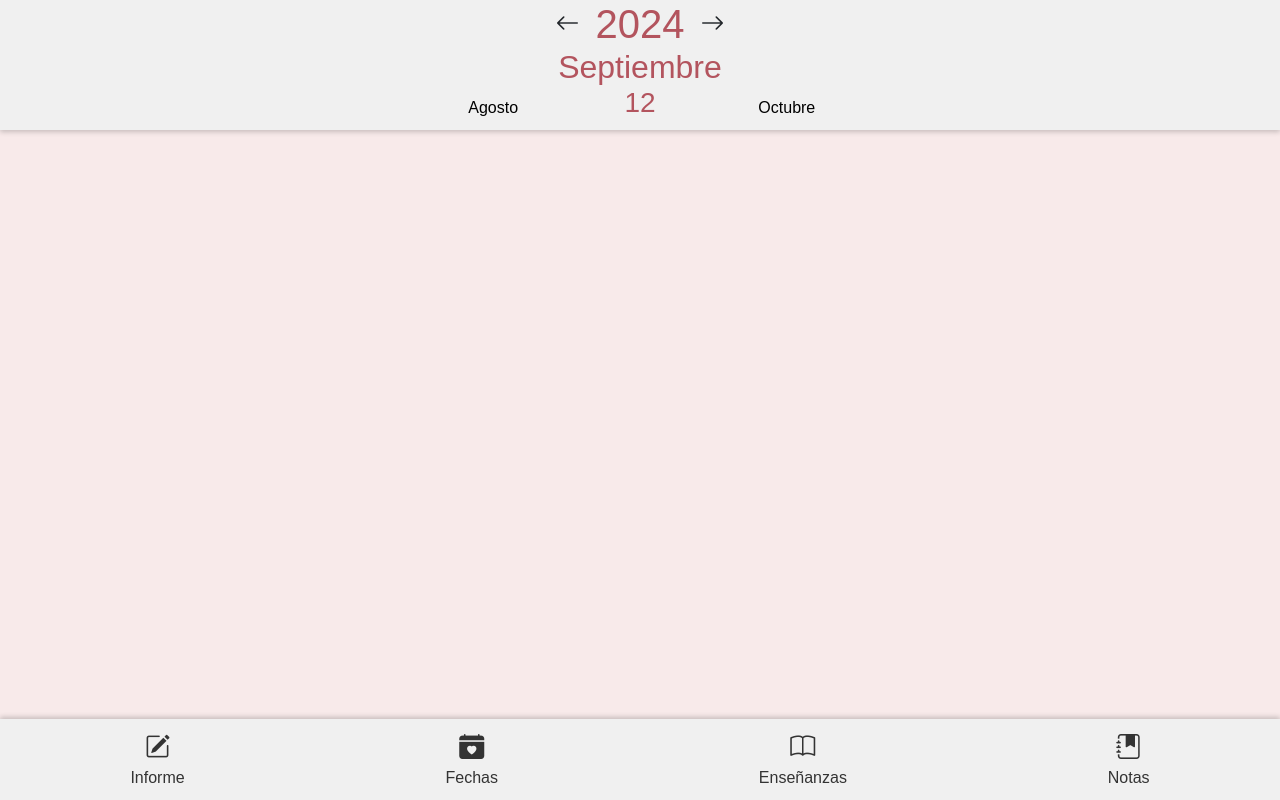
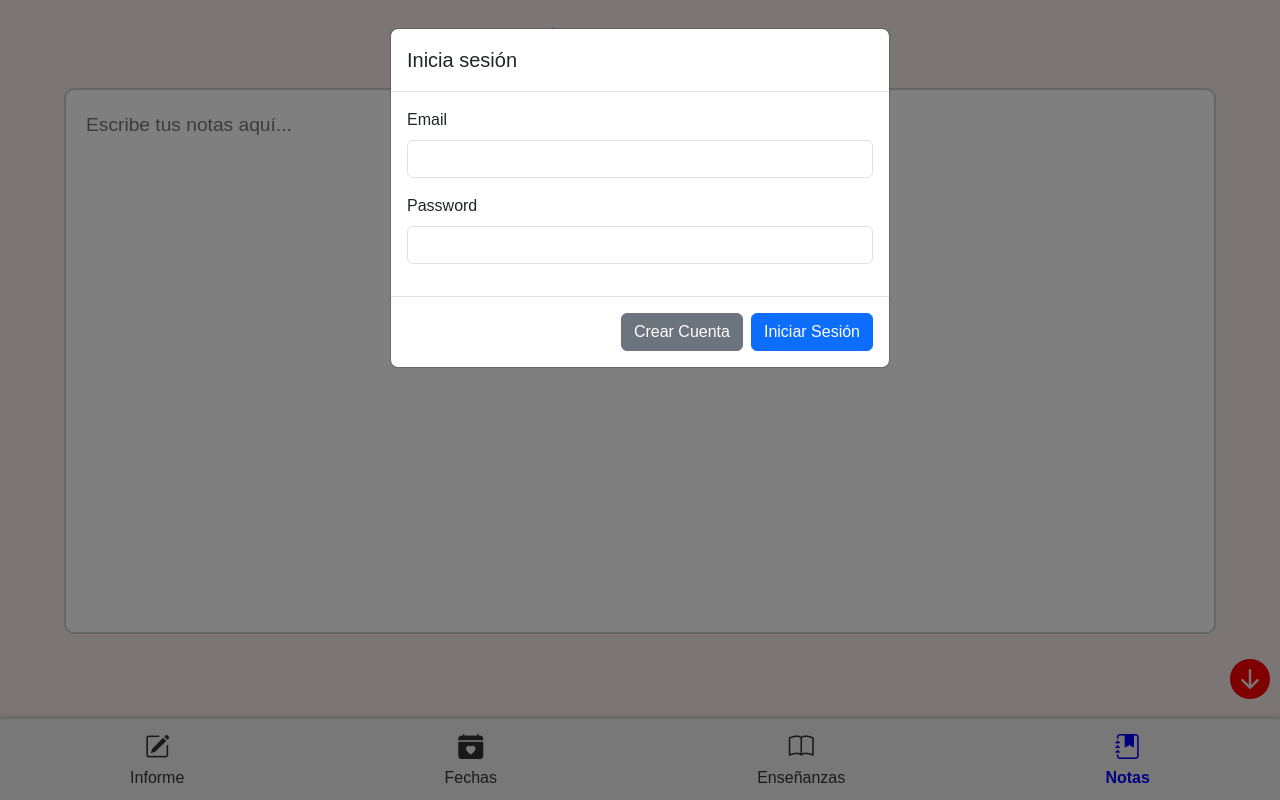
Before and after one commit to brian-gal/Bitacora_web, a React (Vite) app: page /notas in a window 1280 px wide. Built offline with nearby package versions, Linux system fonts and the light colour scheme; no server answers.

Commit message:
agregue notas

```diff
--- a/src/App.css
+++ b/src/App.css
@@ -7,6 +7,10 @@
 body {
     font-family: 'Cursive', sans-serif;
     background-color: #f8eaea;
+}
+
+.contendor {
+    margin-bottom: 85px;
 }
 
 /* --------------------------------NavBar.css --------------------------------------*/
@@ -46,6 +50,11 @@ body {
 
 .active-link {
     color: #6f42c1;
+    font-weight: bold;
+}
+
+.nav-Link.active {
+    color: blue;
     font-weight: bold;
 }
 
@@ -101,3 +110,54 @@ body {
 .menuFechaAño i {
     cursor: pointer;
 }
+
+/* -------------------------------------------notas---------------------------------------------- */
+.notas-container {
+    display: flex;
+    flex-direction: column;
+    align-items: center;
+    margin-top: 20px;
+}
+
+.titulo {
+    font-family: 'Cursive', sans-serif;
+    color: #f28b8b;
+    font-size: 2.5rem;
+    margin-bottom: 20px;
+    text-align: center;
+}
+
+.textarea-notas {
+    width: 90%;
+    min-height: 500px;
+    padding: 20px;
+    font-size: 1.2rem;
+    border: 2px solid #ccc;
+    border-radius: 10px;
+    outline: none;
+    resize: none;
+    /* Desactivar la opción de redimensionar manualmente */
+    overflow: hidden;
+    /* Esconder barras de scroll */
+    line-height: 1.6;
+}
+
+.textarea-notas:focus {
+    border-color: #f28b8b;
+    box-shadow: 0 0 10px rgba(242, 139, 139, 0.5);
+}
+
+.notas-container {
+    position: relative;
+    /* Asegura que el botón flotante esté posicionado en relación con este contenedor */
+}
+
+.scroll-to-bottom {
+    position: fixed;
+    bottom: 90px;
+    right: 10px;
+    color: rgb(255, 0, 0);
+    font-size: 40px;
+    cursor: pointer;
+    transition: background-color 0.3s;
+}
--- a/src/App.jsx
+++ b/src/App.jsx
@@ -5,6 +5,7 @@ import MenuFecha from './components/menuFecha';
 import { DataProvider } from './context/dateContext';
 import Informe from './components/informe';
 import InicioSesion from './components/inicioSesion';
+import Notas from './components/notas';
 
 function App() {
 
@@ -12,10 +13,15 @@ function App() {
   return (
     <BrowserRouter>
       <DataProvider>
-        <MenuFecha />
+        <InicioSesion />
+
         <div className='contendor'>
           <Routes>
-            <Route path="/" element={<InicioSesion />} />
+            <Route path="/" element={<MenuFecha />} />
+            <Route path="/enseñanzas" element={<MenuFecha />} />
+
+            <Route path="/" element={<Informe />} />
+            <Route path="/notas" element={<Notas />} />
           </Routes>
         </div>
         <NavBar />
--- a/src/components/menuFecha.jsx
+++ b/src/components/menuFecha.jsx
@@ -2,7 +2,7 @@ import { useContext } from "react"
 import { DataContext } from "../context/dateContext"
 
 const MenuFecha = () => {
-    const { meses, dia, mes, año, retrocederMes, avanzarMes, retrocederAño, avanzarAño } = useContext(DataContext)
+    const { fechaActual, meses, dia, mes, año, retrocederMes, avanzarMes, retrocederAño, avanzarAño } = useContext(DataContext)
 
     // Asegurarse de que los índices estén dentro del rango válido
     const mesPrevio = mes > 0 ? meses[mes - 1] : meses[11]; // Mes anterior (Diciembre si es Enero)
@@ -17,7 +17,7 @@ const MenuFecha = () => {
             </div>
             <div className="menuFechaMes">
                 <button onClick={retrocederMes}>{mesPrevio}</button>
-                <div>
+                <div onClick={fechaActual}>
                     <h2>{meses[mes]}</h2>
                     <h3>{dia}</h3>
                 </div>
--- a/src/components/navBar.jsx
+++ b/src/components/navBar.jsx
@@ -3,19 +3,31 @@ import { NavLink } from 'react-router-dom';
 const NavBar = () => {
     return (
         <nav className="navbar">
-            <NavLink to="/" className="nav-Link">
+            <NavLink
+                to="/"
+                className={({ isActive }) => isActive ? "nav-Link active" : "nav-Link"}
+            >
                 <i className="bi bi-pencil-square"></i>
                 <p>Informe</p>
             </NavLink>
-            <NavLink to="/fechas" className="nav-Link">
+            <NavLink
+                to="/fechas"
+                className={({ isActive }) => isActive ? "nav-Link active" : "nav-Link"}
+            >
                 <i className="bi bi-calendar-heart-fill"></i>
                 <p>Fechas</p>
             </NavLink>
-            <NavLink to="/enseñanzas" className="nav-Link" >
+            <NavLink
+                to="/enseñanzas"
+                className={({ isActive }) => isActive ? "nav-Link active" : "nav-Link"}
+            >
                 <i className="bi bi-book"></i>
                 <p>Enseñanzas</p>
             </NavLink>
-            <NavLink to="/notas" className="nav-Link">
+            <NavLink
+                to="/notas"
+                className={({ isActive }) => isActive ? "nav-Link active" : "nav-Link"}
+            >
                 <i className="bi bi-journal-bookmark-fill"></i>
                 <p>Notas</p>
             </NavLink>
--- /dev/null
+++ b/src/components/notas.jsx
@@ -0,0 +1,44 @@
+import { useState, useRef, useEffect } from 'react';
+
+const Notas = () => {
+    const [content, setContent] = useState('');
+    const textareaRef = useRef(null);
+
+    // Función para ajustar el alto del textarea según el contenido
+    const adjustTextareaHeight = () => {
+        const textarea = textareaRef.current;
+        textarea.style.height = 'auto'; // Reseteamos el alto
+        // Ajustamos según el contenido y añadimos un margen adicional
+        textarea.style.height = `${textarea.scrollHeight + 50}px`;
+    };
+
+    // Efecto para ajustar el alto cuando cambia el contenido
+    useEffect(() => {
+        adjustTextareaHeight();
+    }, [content]);
+
+    // Función para hacer scroll hasta el fondo de la página
+    const scrollToBottom = () => {
+        window.scrollTo({
+            top: document.documentElement.scrollHeight,
+            behavior: 'smooth'
+        });
+    };
+
+    return (
+        <div className="notas-container">
+            <h1 className="titulo">Mis apuntes...</h1>
+            <textarea
+                ref={textareaRef}
+                className="textarea-notas"
+                placeholder="Escribe tus notas aquí..."
+                value={content}
+                onChange={(e) => setContent(e.target.value)}
+            ></textarea>
+            {/* Botón flotante */}
+            <i className="bi bi-arrow-down-circle-fill scroll-to-bottom" onClick={scrollToBottom}></i>
+        </div>
+    );
+};
+
+export default Notas;
--- a/src/context/dateContext.jsx
+++ b/src/context/dateContext.jsx
@@ -50,6 +50,11 @@ export const DataProvider = ({ children }) => {
         }
     };
 
+    const fechaActual = () => {
+        setMes(date.getMonth())
+        setAño(date.getFullYear())
+    }
+
     return (
         <DataContext.Provider
             value={{
@@ -57,6 +62,7 @@ export const DataProvider = ({ children }) => {
                 dia,
                 mes,
                 año,
+                fechaActual,
                 retrocederMes,
                 avanzarMes,
                 retrocederAño,
```
Also changed, not shown: vercel.json (added).
